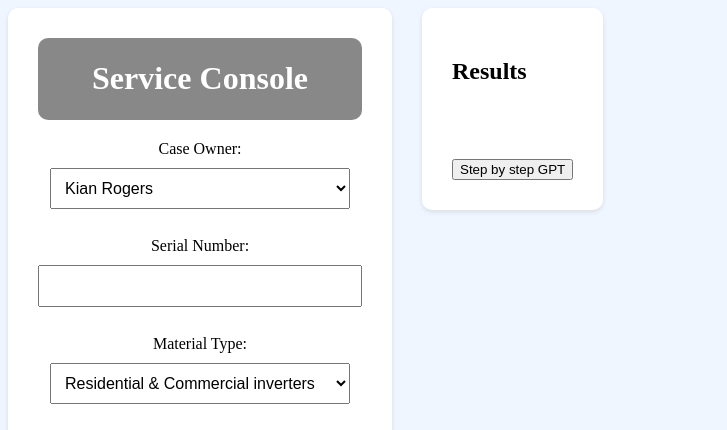
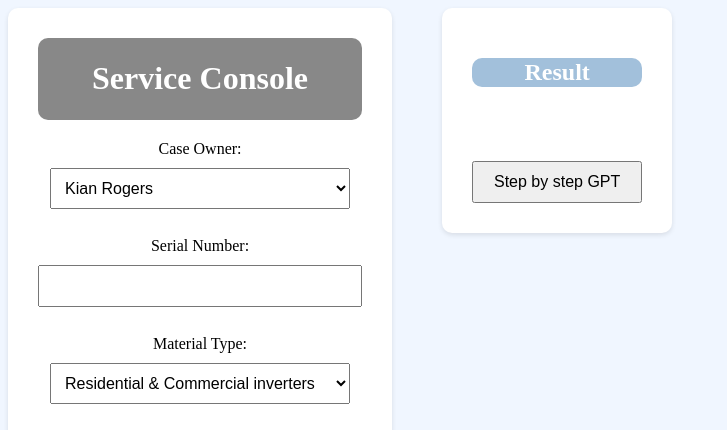
Before and after one commit to innential-ospi/SMA-Categorization, a Flask app: page / in a window 1280 px wide. Shown: the top 430 px of the page, without its empty margins (0-727 px from the left). Run offline with Flask 3, Linux system fonts and the light colour scheme.

Commit message:
html changes

```diff
--- a/Website/app.py
+++ b/Website/app.py
@@ -129,17 +129,21 @@ def gpt_step_by_step():
     global description_global
     global filename_global
 
-    description = description_global
-    filename = filename_global
+    if description_global:
+        description = description_global
+        filename = filename_global
 
-    print("GPT 3.5 step by step")
-    print("Problem describtion:",description,"Filename:", filename)
+        print("GPT 3.5 step by step")
+        print("Problem describtion:",description,"Filename:", filename)
 
-    path = find_path_to_database() + '/' + filename
+        path = find_path_to_database() + '/' + filename
 
-    solution, one_page = find_solution_in_page(path, description)
-    response = ask_gpt(description, path, solution, one_page)
+        solution, one_page = find_solution_in_page(path, description)
+        response = ask_gpt(description, path, solution, one_page)
+    else:
+        response = "No code description found"
 
+    print(response)
     return jsonify(response=response)
 
 #Request to get the pdf file
@@ -171,8 +175,8 @@ def search():
     print("Similar documents: ", sorted_manuals)
 
     path = find_path_to_database() + '/' + sorted_manuals[0]
-    solution = "No code describtion found"
-    step_by_step = "No describtion found"
+    solution = "No code description found"
+    step_by_step = "No description found"
 
     # Check if the description exists
     if description:
--- a/Website/templates/index.html
+++ b/Website/templates/index.html
@@ -33,6 +33,17 @@
       margin: 1;
     }
 
+    .result-bar {
+      background-color: #A2C0DB;
+      color: #fff;
+      padding: 1px;
+      border-radius: 10px;
+      margin-bottom: 20px;
+      width: 10;
+      margin: 1;
+      text-align: center;
+    }
+
     label {
       display: block;
       margin-bottom: 10px;
@@ -65,21 +76,45 @@
       box-shadow: 0 2px 5px rgba(0, 0, 0, 0.1);
       text-align: left;
       margin-left: 30px;
-      max-width: 1000px; /* Set the maximum width */
+      max-width: 1000px; /* Set the maximum width *
       overflow: auto; /* Add a scrollbar if the content exceeds the width */
     }
 
     #output {
       margin-top: 10px;
-      max-width: 1000x; /* Set the maximum width for the result block */
+      max-width: 1000px; /* Set the maximum width for the result block */
       white-space: pre-wrap; /* Enable text wrapping within the pre element */
       word-break: break-word; /* Allow long words to break and wrap */
+    }
 
-     #stepByStepButton {
+    #stepByStepButton {
       margin-top: 30px;
       padding: 10px 20px;
       font-size: 16px;
     }
+
+    #output h2 {
+      font-size: 24px;
+      margin-top: 0;
+      margin-bottom: 20px;
+    }
+
+    /* New styles for the updated elements */
+    .results-title {
+      font-size: 20px;
+      margin-bottom: 10px;
+      text-align: left;
+    }
+
+    #stepByStepButton {
+      margin: 0 auto;
+      display: block;
+    }
+
+    .results-container {
+      margin-left: 50px; /* Increase the margin */
+    }
+
   </style>
 </head>
 <body>
@@ -151,7 +186,7 @@
   </div>
 
   <div class="results-container">
-    <h2>Results</h2>
+    <h2 class="result-bar">Result</h2> <!-- Updated title with class "results-title" -->
     <div id="output">
       <!-- Results will be displayed here -->
     </div>
```
